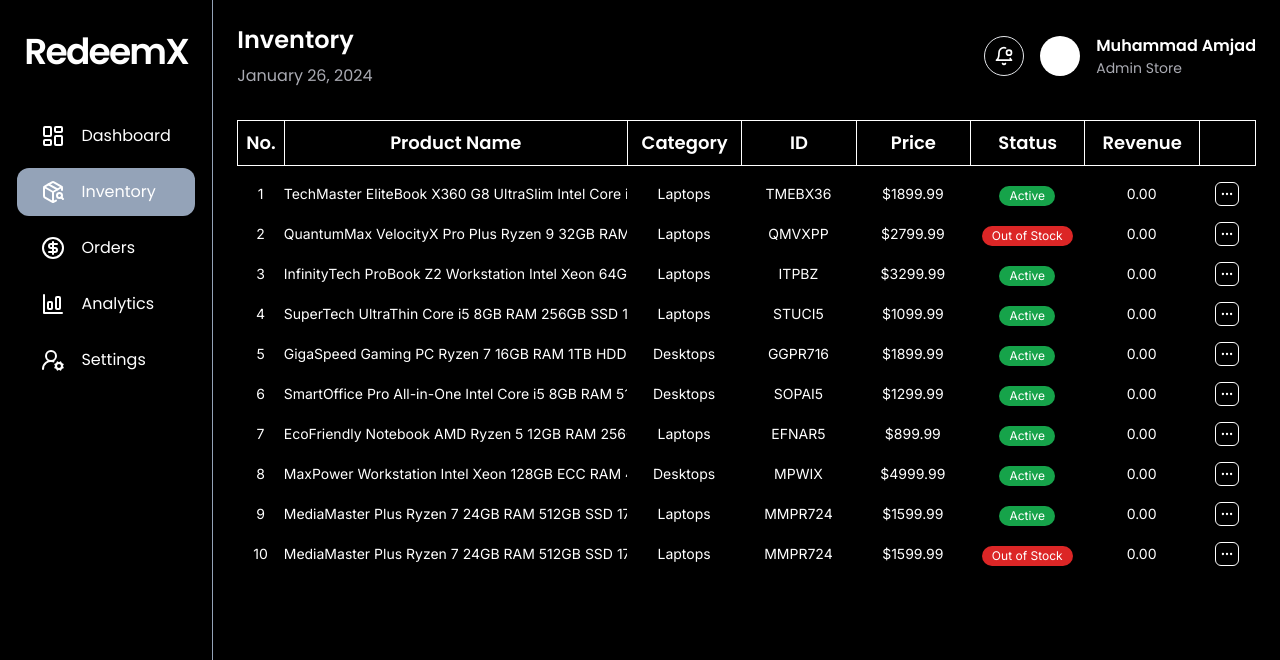
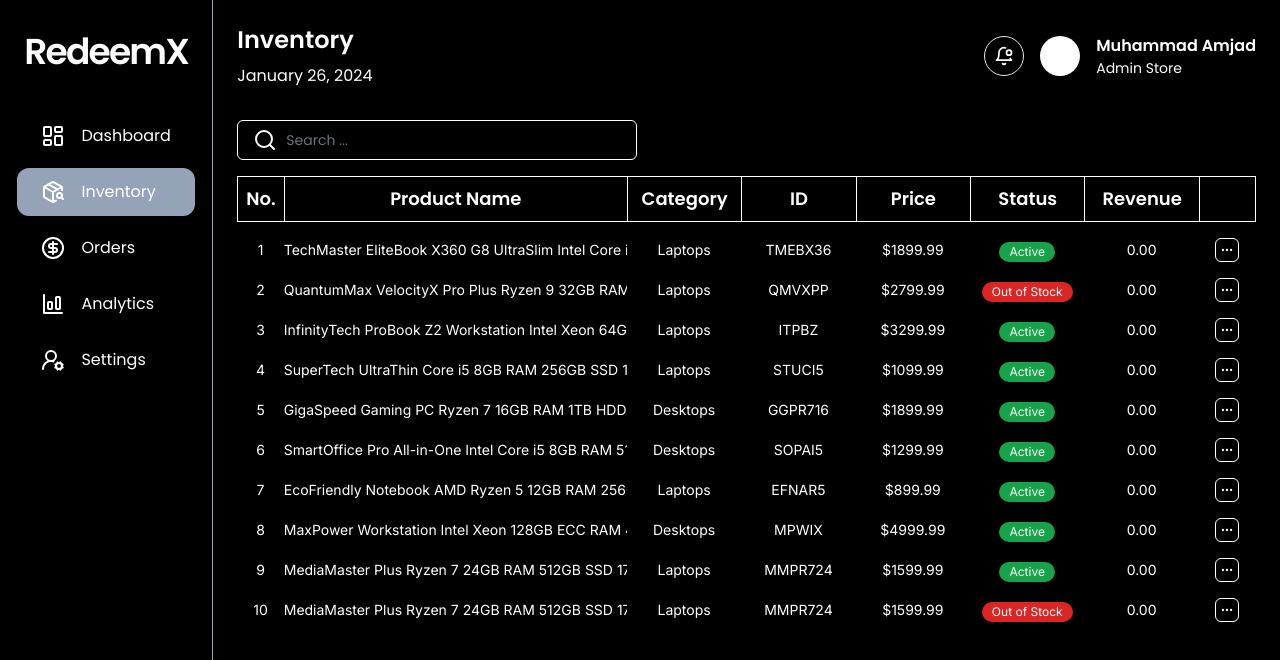
Before and after one commit to devvMuhammad/admin-redeemx, a Next.js app: page /inventory in a window 1280 px wide. Shown: the top 660 px of the page. Built offline with nearby package versions, Linux system fonts and the light colour scheme.

Commit message:
shadnc setup + input + custom search input

```diff
--- a/package.json
+++ b/package.json
@@ -9,14 +9,17 @@
     "lint": "next lint"
   },
   "dependencies": {
+    "@radix-ui/react-icons": "^1.3.0",
     "chart.js": "^4.4.1",
+    "class-variance-authority": "^0.7.0",
     "clsx": "^2.1.0",
     "lucide-react": "^0.309.0",
     "next": "14.0.4",
     "react": "^18",
     "react-chartjs-2": "^5.2.0",
     "react-dom": "^18",
-    "tailwind-merge": "^2.2.0"
+    "tailwind-merge": "^2.2.1",
+    "tailwindcss-animate": "^1.0.7"
   },
   "devDependencies": {
     "@types/node": "^20",
--- a/src/app/(sections)/inventory/page.tsx
+++ b/src/app/(sections)/inventory/page.tsx
@@ -1,8 +1,10 @@
+import ProductControls from "@/components/inventory/ProductControls";
 import ProductsTable from "@/components/inventory/ProductsTable";
 
 export default function Inventory() {
   return (
-    <section>
+    <section className="space-y-4">
+      <ProductControls />
       <ProductsTable />
     </section>
   );
--- a/src/app/globals.css
+++ b/src/app/globals.css
@@ -17,11 +17,75 @@
 
 @layer base {
   :root {
+    /* My varialbes */
     --foreground-rgb: 0, 0, 0;
     --background-start-rgb: 214, 219, 220;
     --background-end-rgb: 255, 255, 255;
     --grey-color: #d6d7e1cb;
+
+    --background: 0 0% 100%;
+    --foreground: 224 71.4% 4.1%;
+
+    --card: 0 0% 100%;
+    --card-foreground: 224 71.4% 4.1%;
+
+    --popover: 0 0% 100%;
+    --popover-foreground: 224 71.4% 4.1%;
+
+    --primary: 220.9 39.3% 11%;
+    --primary-foreground: 210 20% 98%;
+
+    --secondary: 220 14.3% 95.9%;
+    --secondary-foreground: 220.9 39.3% 11%;
+
+    --muted: 220 14.3% 95.9%;
+    --muted-foreground: 220 8.9% 46.1%;
+
+    --accent: 220 14.3% 95.9%;
+    --accent-foreground: 220.9 39.3% 11%;
+
+    --destructive: 0 84.2% 60.2%;
+    --destructive-foreground: 210 20% 98%;
+
+    --border: 220 13% 91%;
+    --input: 220 13% 91%;
+    --ring: 224 71.4% 4.1%;
+
+    --radius: 0.5rem;
   }
+
+  .dark {
+    --background: 224 71.4% 4.1%;
+    --foreground: 210 20% 98%;
+
+    --card: 224 71.4% 4.1%;
+    --card-foreground: 210 20% 98%;
+
+    --popover: 224 71.4% 4.1%;
+    --popover-foreground: 210 20% 98%;
+
+    --primary: 210 20% 98%;
+    --primary-foreground: 220.9 39.3% 11%;
+
+    --secondary: 215 27.9% 16.9%;
+    --secondary-foreground: 210 20% 98%;
+
+    --muted: 215 27.9% 16.9%;
+    --muted-foreground: 217.9 10.6% 64.9%;
+
+    --accent: 215 27.9% 16.9%;
+    --accent-foreground: 210 20% 98%;
+
+    --destructive: 0 62.8% 30.6%;
+    --destructive-foreground: 210 20% 98%;
+
+    --border: 215 27.9% 16.9%;
+    --input: 215 27.9% 16.9%;
+    --ring: 216 12.2% 83.9%;
+  }
+}
+
+@layer base {
   .header > span {
     @apply font-bold text-sm md:text-lg border-t border-b border-l border-white p-2;
   }
@@ -35,4 +99,10 @@
   .normal-row > span {
     @apply bg-cyan-500 border-t border-white p-1;
   }
+  * {
+    @apply border-border;
+  }
+  body {
+    @apply bg-background text-foreground;
+  }
 }
--- /dev/null
+++ b/src/components/inventory/ProductControls.tsx
@@ -0,0 +1,18 @@
+import SearchInput from "../ui/SearchInput";
+import { Input } from "../ui/input";
+
+export default function ProductControls() {
+  /*
+  should include
+  - search bar
+  - dropdown for selecting category
+  - dropdown for sorting options
+  - Export button
+  - New Product button
+  */
+  return (
+    <div className="flex ">
+      <SearchInput />
+    </div>
+  );
+}
--- /dev/null
+++ b/src/components/ui/SearchInput.tsx
@@ -0,0 +1,17 @@
+import { SearchIcon } from "lucide-react";
+import { Input } from "./input";
+
+export default function SearchInput() {
+  return (
+    <div className=" relative flex items-center">
+      <label htmlFor="search" className="flex items-center">
+        <SearchIcon className="absolute left-4" />
+      </label>
+      <Input
+        id="search"
+        className="border border-white pl-12 min-w-[400px] max-w-[500px] h-10"
+        placeholder="Search ..."
+      />
+    </div>
+  );
+}
--- /dev/null
+++ b/src/components/ui/input.tsx
@@ -0,0 +1,25 @@
+import * as React from "react";
+
+import { cn } from "@/lib/utils";
+
+export interface InputProps
+  extends React.InputHTMLAttributes<HTMLInputElement> {}
+
+const Input = React.forwardRef<HTMLInputElement, InputProps>(
+  ({ className, type, ...props }, ref) => {
+    return (
+      <input
+        type={type}
+        className={cn(
+          "flex h-9 w-full rounded-md border border-input bg-transparent px-3 py-1 text-sm shadow-sm transition-colors file:border-0 file:bg-transparent file:text-sm file:font-medium placeholder:text-muted-foreground focus-visible:outline-2 focus-visible:ring-2 focus-visible:ring-ring disabled:cursor-not-allowed disabled:opacity-50",
+          className
+        )}
+        ref={ref}
+        {...props}
+      />
+    );
+  }
+);
+Input.displayName = "Input";
+
+export { Input };
--- a/src/lib/utils.ts
+++ b/src/lib/utils.ts
@@ -1,6 +1,6 @@
-import clsx, { ClassValue } from "clsx";
-import { twMerge } from "tailwind-merge";
+import { type ClassValue, clsx } from "clsx"
+import { twMerge } from "tailwind-merge"
 
-export function cn(...inputs: ClassValue[]): string {
-  return twMerge(clsx(inputs));
+export function cn(...inputs: ClassValue[]) {
+  return twMerge(clsx(inputs))
 }
--- a/tailwind.config.ts
+++ b/tailwind.config.ts
@@ -1,18 +1,80 @@
-import type { Config } from "tailwindcss";
+import type { Config } from "tailwindcss"
 
-const config: Config = {
+const config = {
+  darkMode: ["class"],
   content: [
-    "./src/pages/**/*.{js,ts,jsx,tsx,mdx}",
-    "./src/components/**/*.{js,ts,jsx,tsx,mdx}",
-    "./src/app/**/*.{js,ts,jsx,tsx,mdx}",
-  ],
+    './pages/**/*.{ts,tsx}',
+    './components/**/*.{ts,tsx}',
+    './app/**/*.{ts,tsx}',
+    './src/**/*.{ts,tsx}',
+	],
+  prefix: "",
   theme: {
+    container: {
+      center: true,
+      padding: "2rem",
+      screens: {
+        "2xl": "1400px",
+      },
+    },
     extend: {
       colors: {
-        grey: "var(--grey-color)",
+        border: "hsl(var(--border))",
+        input: "hsl(var(--input))",
+        ring: "hsl(var(--ring))",
+        background: "hsl(var(--background))",
+        foreground: "hsl(var(--foreground))",
+        primary: {
+          DEFAULT: "hsl(var(--primary))",
+          foreground: "hsl(var(--primary-foreground))",
+        },
+        secondary: {
+          DEFAULT: "hsl(var(--secondary))",
+          foreground: "hsl(var(--secondary-foreground))",
+        },
+        destructive: {
+          DEFAULT: "hsl(var(--destructive))",
+          foreground: "hsl(var(--destructive-foreground))",
+        },
+        muted: {
+          DEFAULT: "hsl(var(--muted))",
+          foreground: "hsl(var(--muted-foreground))",
+        },
+        accent: {
+          DEFAULT: "hsl(var(--accent))",
+          foreground: "hsl(var(--accent-foreground))",
+        },
+        popover: {
+          DEFAULT: "hsl(var(--popover))",
+          foreground: "hsl(var(--popover-foreground))",
+        },
+        card: {
+          DEFAULT: "hsl(var(--card))",
+          foreground: "hsl(var(--card-foreground))",
+        },
+      },
+      borderRadius: {
+        lg: "var(--radius)",
+        md: "calc(var(--radius) - 2px)",
+        sm: "calc(var(--radius) - 4px)",
+      },
+      keyframes: {
+        "accordion-down": {
+          from: { height: "0" },
+          to: { height: "var(--radix-accordion-content-height)" },
+        },
+        "accordion-up": {
+          from: { height: "var(--radix-accordion-content-height)" },
+          to: { height: "0" },
+        },
+      },
+      animation: {
+        "accordion-down": "accordion-down 0.2s ease-out",
+        "accordion-up": "accordion-up 0.2s ease-out",
       },
     },
   },
-  plugins: [],
-};
-export default config;
+  plugins: [require("tailwindcss-animate")],
+} satisfies Config
+
+export default config
```
Also changed, not shown: components.json (added), 1 other file (tests, documents, lock files or other folders).
